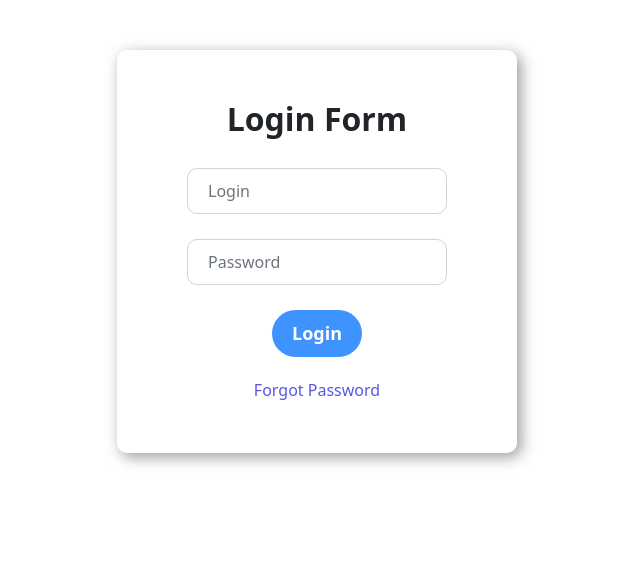
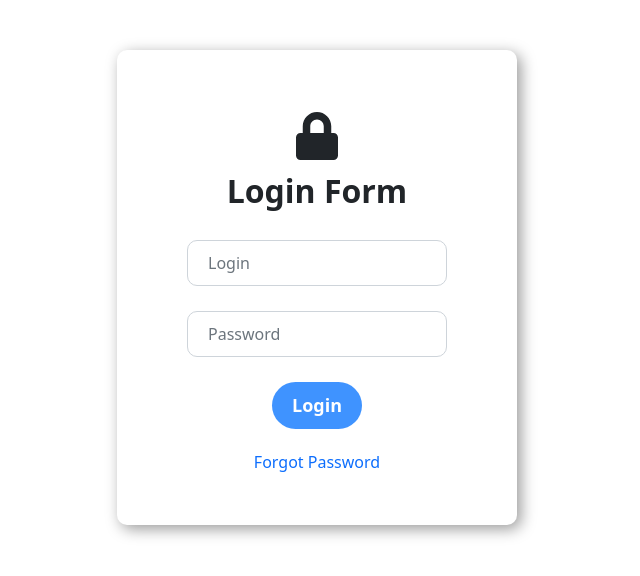
Before and after one commit to DaniilBabiak/LazyLoading-AuthGuard, an Angular app: page /login in a window 1280 px wide. Shown: the top 576 px of the page, without its empty margins (323-963 px from the left). Built offline with nearby package versions, Linux system fonts and the light colour scheme.

Commit message:
Added icon for login component

```diff
--- a/package.json
+++ b/package.json
@@ -21,6 +21,8 @@
     "@angular/router": "^14.1.0",
     "@fortawesome/angular-fontawesome": "^0.10.0",
     "@fortawesome/fontawesome-svg-core": "^1.2.36",
+    "@fortawesome/free-brands-svg-icons": "^5.15.4",
+    "@fortawesome/free-regular-svg-icons": "^5.15.4",
     "@fortawesome/free-solid-svg-icons": "^5.15.4",
     "@ng-bootstrap/ng-bootstrap": "^13.0.0",
     "@popperjs/core": "^2.10.2",
--- a/src/app/Components/login/login.component.css
+++ b/src/app/Components/login/login.component.css
@@ -63,7 +63,9 @@ body {
   border: none;
   background: none;
 }
-
+.router-link_forgot-password{
+  text-decoration: none;
+}
 @media (max-width: 576px) {
   .registration-cssave form {
     padding:50px 20px;
--- a/src/app/Components/login/login.component.html
+++ b/src/app/Components/login/login.component.html
@@ -1,5 +1,6 @@
 <div class="registration-cssave">
   <form class="register-form">
+    <fa-icon [icon]="faLock" class="fa-3x"></fa-icon>
     <h3 class="text-center">Login Form</h3>
     <div class="form-group">
       <input class="form-control item" type="text" name="username" maxlength="15" minlength="4" pattern="^[a-zA-Z0-9_.-]*$" id="username" placeholder="Login" required>
@@ -11,7 +12,7 @@
       <button class="btn btn-primary btn-block create-account" type="submit">Login </button>
     </div>
     <div class="form-group">
-      <button class="btn-forgot-password">Forgot Password</button>
+      <button class="btn-forgot-password"><a class="router-link_forgot-password" routerLink="../forgot-password">Forgot Password</a></button>
     </div>
   </form>
 </div>
--- a/src/app/Components/login/login.component.ts
+++ b/src/app/Components/login/login.component.ts
@@ -1,4 +1,5 @@
 import { Component, OnInit } from '@angular/core';
+import {faLock} from '@fortawesome/free-solid-svg-icons'
 
 @Component({
   selector: 'app-login',
@@ -6,7 +7,7 @@ import { Component, OnInit } from '@angular/core';
   styleUrls: ['./login.component.css']
 })
 export class LoginComponent implements OnInit {
-
+  faLock = faLock;
   constructor() { }
 
   ngOnInit(): void {
--- a/src/app/app.module.ts
+++ b/src/app/app.module.ts
@@ -20,7 +20,7 @@ import { FontAwesomeModule } from '@fortawesome/angular-fontawesome';
     BrowserModule,
     AppRoutingModule,
     NgbModule,
-    FontAwesomeModule
+    FontAwesomeModule,
   ],
   providers: [],
   bootstrap: [AppComponent]
```
Also changed, not shown: 1 other file (tests, documents, lock files or other folders).
